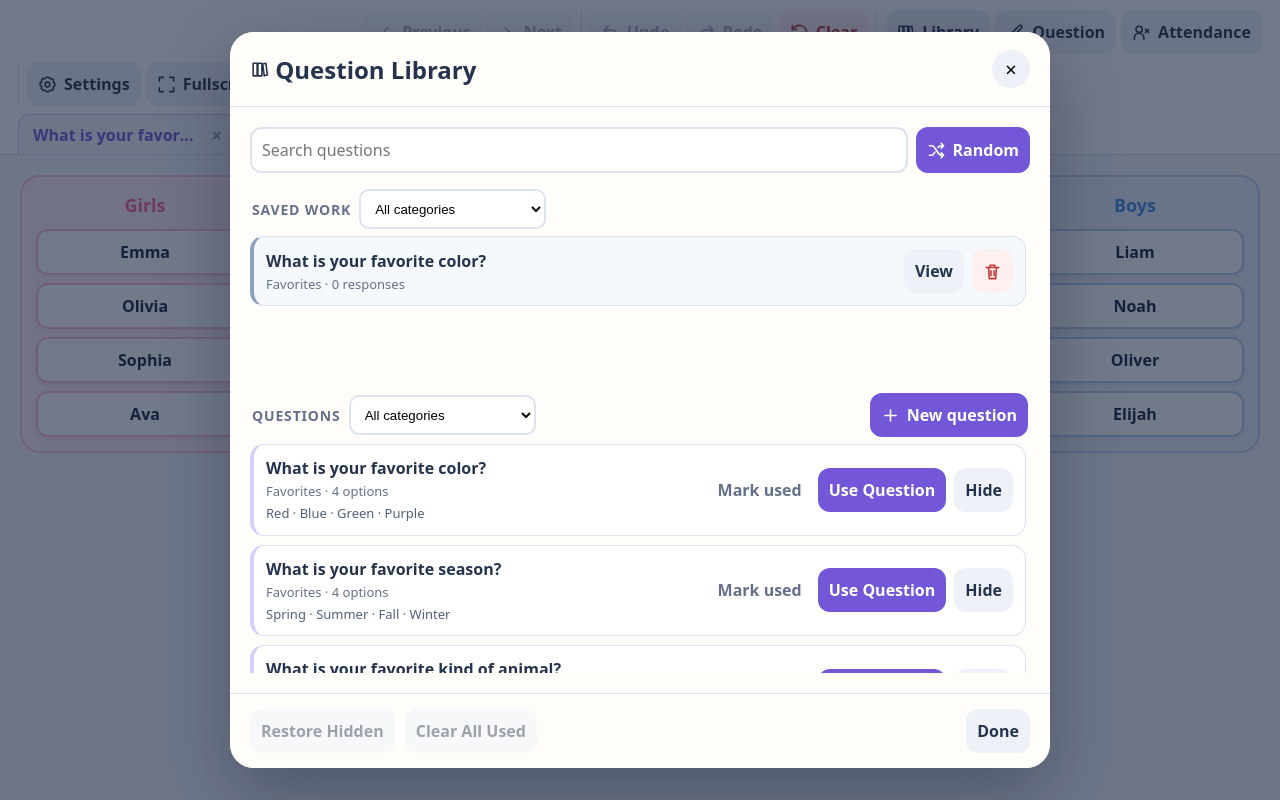
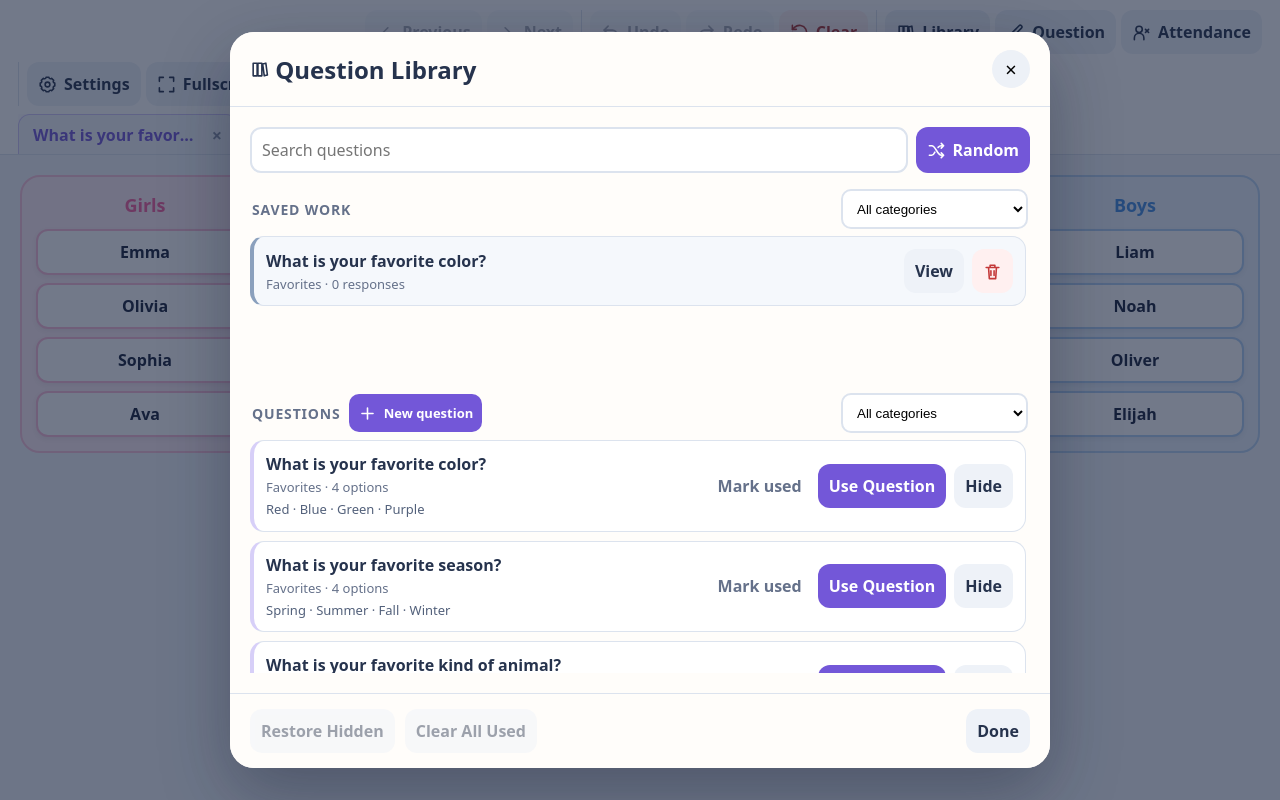
Before and after one commit to Anthony-De/school, a website built with Vite: page apps/question_of_the_day/index.html in a window 1280 px wide. Both pictures are taken after a click on the button "Library". Built offline with nearby package versions, Linux system fonts and the light colour scheme.

Commit message:
Enhance library UI: update saved work section and add styles for new question button

```diff
--- a/apps/question_of_the_day/src/main.ts
+++ b/apps/question_of_the_day/src/main.ts
@@ -958,13 +958,13 @@ import { uid } from './utils/id';
         )
         .join('') || '<div class="empty-note">No saved work</div>';
     $('#libraryList').innerHTML =
-      '<section class="library-section saved-work-section"><div class="library-section-head"><div class="library-section-title-group"><h3 class="library-section-title">Saved Work</h3><label class="category-filter" title="Filter Saved Work by category"><select id="savedWorkCategory" aria-label="Filter Saved Work by category">' +
+      '<section class="library-section saved-work-section"><div class="library-section-head"><h3 class="library-section-title">Saved Work</h3><label class="category-filter" title="Filter Saved Work by category"><select id="savedWorkCategory" aria-label="Filter Saved Work by category">' +
       categoryOptions(savedWorkCategory) +
-      '</select></label></div></div><div class="library-items">' +
+      '</select></label></div><div class="library-items">' +
       sessionHTML +
-      '</div></section><section class="library-section questions-section"><div class="library-section-head"><div class="library-section-title-group"><h3 class="library-section-title">Questions</h3><label class="category-filter" title="Filter Questions by category"><select id="questionCategory" aria-label="Filter Questions by category">' +
+      '</div></section><section class="library-section questions-section"><div class="library-section-head"><div class="library-section-title-group"><h3 class="library-section-title">Questions</h3><button class="primary" id="libraryNewBtn"><svg class="ico"><use href="#i-plus"/></svg>New question</button></div><label class="category-filter" title="Filter Questions by category"><select id="questionCategory" aria-label="Filter Questions by category">' +
       categoryOptions(questionCategory) +
-      '</select></label></div><button class="primary" id="libraryNewBtn"><svg class="ico"><use href="#i-plus"/></svg>New question</button></div><div class="library-items">' +
+      '</select></label></div><div class="library-items">' +
       templateHTML +
       '</div></section>';
     $('#savedWorkCategory').onchange = (event) => {
--- a/apps/question_of_the_day/src/styles.css
+++ b/apps/question_of_the_day/src/styles.css
@@ -915,6 +915,12 @@ button {
   align-items: center;
   gap: 8px;
 }
+#libraryNewBtn {
+  min-height: 38px;
+  padding: 6px 9px;
+  border-radius: 10px;
+  font-size: 13px;
+}
 .library-items {
   display: flex;
   flex-direction: column;
```
